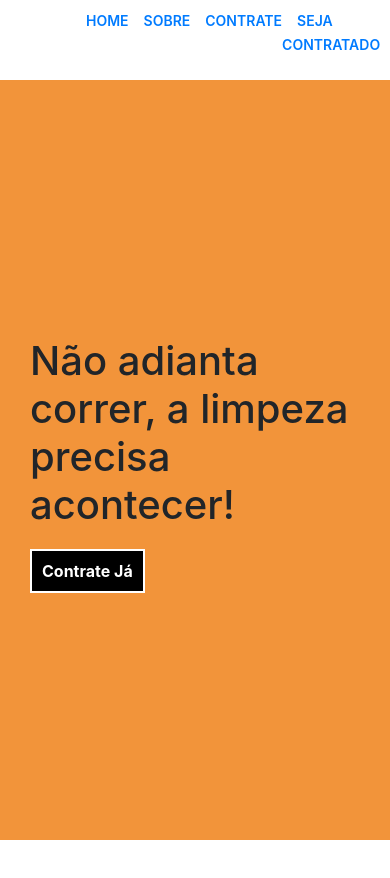
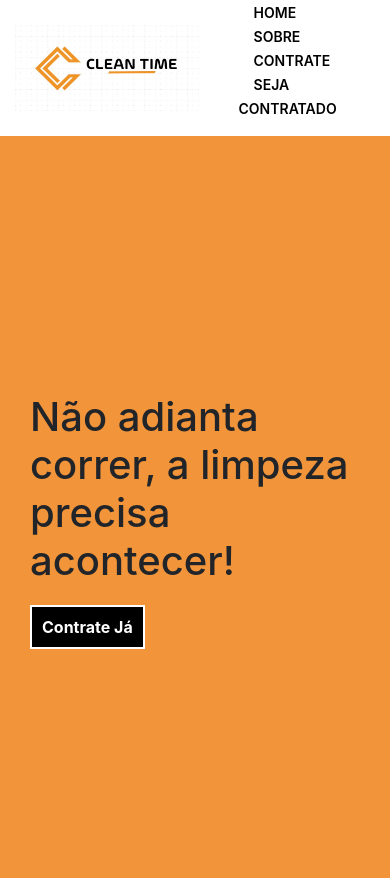
Before and after one commit to RuanRamalho/clean-time, a React (Create React App) app: page /index in a window 390 px wide. Shown: the top 878 px of the page. Before the commit the page ends 844 px from the top, so only its background shows below. Built offline with nearby package versions, Linux system fonts and the light colour scheme.

Commit message:
refactor(header): correct semantic and adjust to mobile

```diff
--- a/src/components/Header/index.js
+++ b/src/components/Header/index.js
@@ -1,31 +1,30 @@
-import React from 'react';
+import React, { Component } from 'react';
 import { Link } from 'react-router-dom';
-import './style.css';
-import Logo from '../../images/logo.jpeg';
-import { Container } from 'reactstrap';
+import { Container, NavbarToggler } from 'reactstrap';
+import { media } from '../../components/Breackpoints/style';
+import { SectionHeader, HeaderContent, Logo, Navbar } from './style.js';
+import LogoImage from '../../images/logo.jpeg';
 
-/* Abaixo está a função responsável pelo Header */
 const Header = () => {
   return (
-    <header>
+    <SectionHeader>
       <Container>
-        <div className="header-content">
-          <div className="logo">
-            <img src={ Logo } alt="logo" />
-          </div>
-          <div className="navbar">
+        <HeaderContent>
+              <Logo>
+                <img src={ LogoImage } alt="logo" />
+              </Logo>
+            <Navbar>
                 <ul>
                   <li><Link to = { '/index' }>home</Link></li>
                   <li><a href="#">sobre</a></li>
                   <li><Link to = { '/contract' }>contrate</Link></li>
                   <li><a href="#">seja contratado</a></li>
                 </ul>
-          </div>
-        </div>
+            </Navbar>
+        </HeaderContent>
       </Container>
-    </header>
+    </SectionHeader>
   )
 }
 
-/* Abaixo, está sendo exportado a função Header para porder chamá-la no aquivo principal (App) */
 export default Header;
--- a/src/components/Header/style.css
+++ /dev/null
@@ -1,35 +0,0 @@
-header {
-  background: white;
-}
-
-.header-content {
-  display: flex;
-  align-items: center;
-  justify-content: space-between;
-}
-
-.header-content .navbar ul {
-  list-style-type: none;
-  display: flex;
-}
-
-.header-content .navbar ul li a{
-  margin-left: 15px;
-  text-transform: uppercase;
-  font-size: 14px;
-  font-weight: 600;
-}
-
-.header-content .navbar ul li a:hover{
-  color: #f2943a;
-  transition: .3s;
-  cursor: pointer;
-}
-
-.header-content .logo {
-  width: 200px;
-}
-
-.header-content .logo img {
-  width: 100%;
-}
--- /dev/null
+++ b/src/components/Header/style.js
@@ -0,0 +1,52 @@
+import styled from 'styled-components';
+import { media } from '../../components/Breackpoints/style';
+
+export const SectionHeader = styled.section `
+  background: white;
+`;
+
+export const HeaderContent = styled.div `
+  display: flex;
+  align-items: center;
+  justify-content: space-between;
+`;
+
+export const Navbar = styled.div `
+  ul {
+    list-style-type: none;
+    display: block;
+  }
+
+  a {
+    color: black;
+    margin-left: 15px;
+    text-transform: uppercase;
+    font-size: 14px;
+    font-weight: 600;
+
+    &:hover {
+      color: #f2943a;
+      transition: .3s;
+      cursor: pointer;
+      text-decoration: none;
+    }
+  }
+
+  ${media.breackpoint_sm} {
+    ul {
+      list-style-type: none;
+      display: flex;
+    }
+  }
+`;
+
+export const Logo = styled.div `
+  width: 200px;
+
+  img {
+    width: 100%;
+  }
+  ${media.breackpoint_md} {
+    width: 300px;
+  }
+`;
```
Lines whose indentation alone changed are shown as unchanged.
